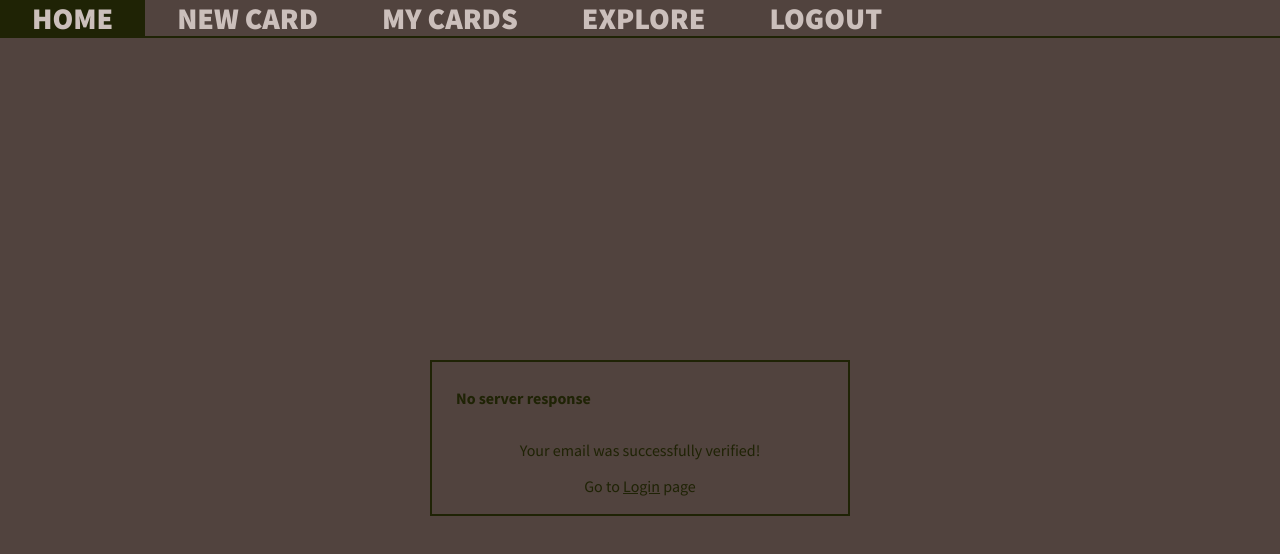
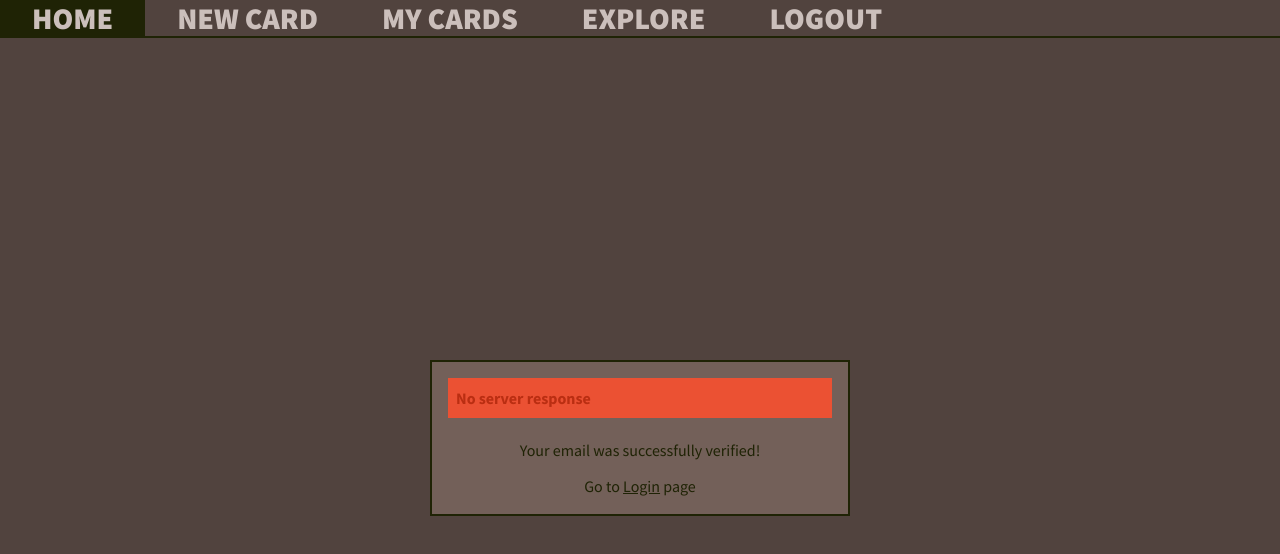
Before and after one commit to ilibman/knards, a React (Vite) app in the folder frontend/: page /activate/1/1 in a window 1280 px wide. Shown: the top 554 px of the page. Built offline with nearby package versions, Linux system fonts and the light colour scheme; no server answers.

Commit message:
FE: added light & dark red; some minor fixes

```diff
--- a/frontend/src/routes/activation.tsx
+++ b/frontend/src/routes/activation.tsx
@@ -48,7 +48,7 @@ export default function Activation() {
     <div className="h-screen flex flex-col justify-center">
       <div className="flex flex-col justify-start
         w-full max-w-[420px] mx-auto p-4
-        border-2 border-black">
+        bg-brown-light border-2 border-black">
         <p
           className={`mb-2 p-2 text-red-dark font-bold bg-red-light
             ${errorMsg ? '' : 'offscreen'}`}
--- a/frontend/src/styles/index.scss
+++ b/frontend/src/styles/index.scss
@@ -14,6 +14,8 @@
     --color-blue-light: #899fd1;
     --color-yellow: #eab464;
     --color-red: #e03616;
+    --color-red-dark: #ba2e12;
+    --color-red-light: #eb5133;
 
     --color-background: var(--color-brown);
     --color-input-border: var(--color-black);
--- a/frontend/tailwind.config.js
+++ b/frontend/tailwind.config.js
@@ -19,7 +19,11 @@ export default {
         light: 'var(--color-blue-light)'
       },
       yellow: 'var(--color-yellow)',
-      red: 'var(--color-red)',
+      red: {
+        DEFAULT: 'var(--color-red)',
+        light: 'var(--color-red-light)',
+        dark: 'var(--color-red-dark)',
+      },
     },
     extend: {
       fontFamily: {
```
